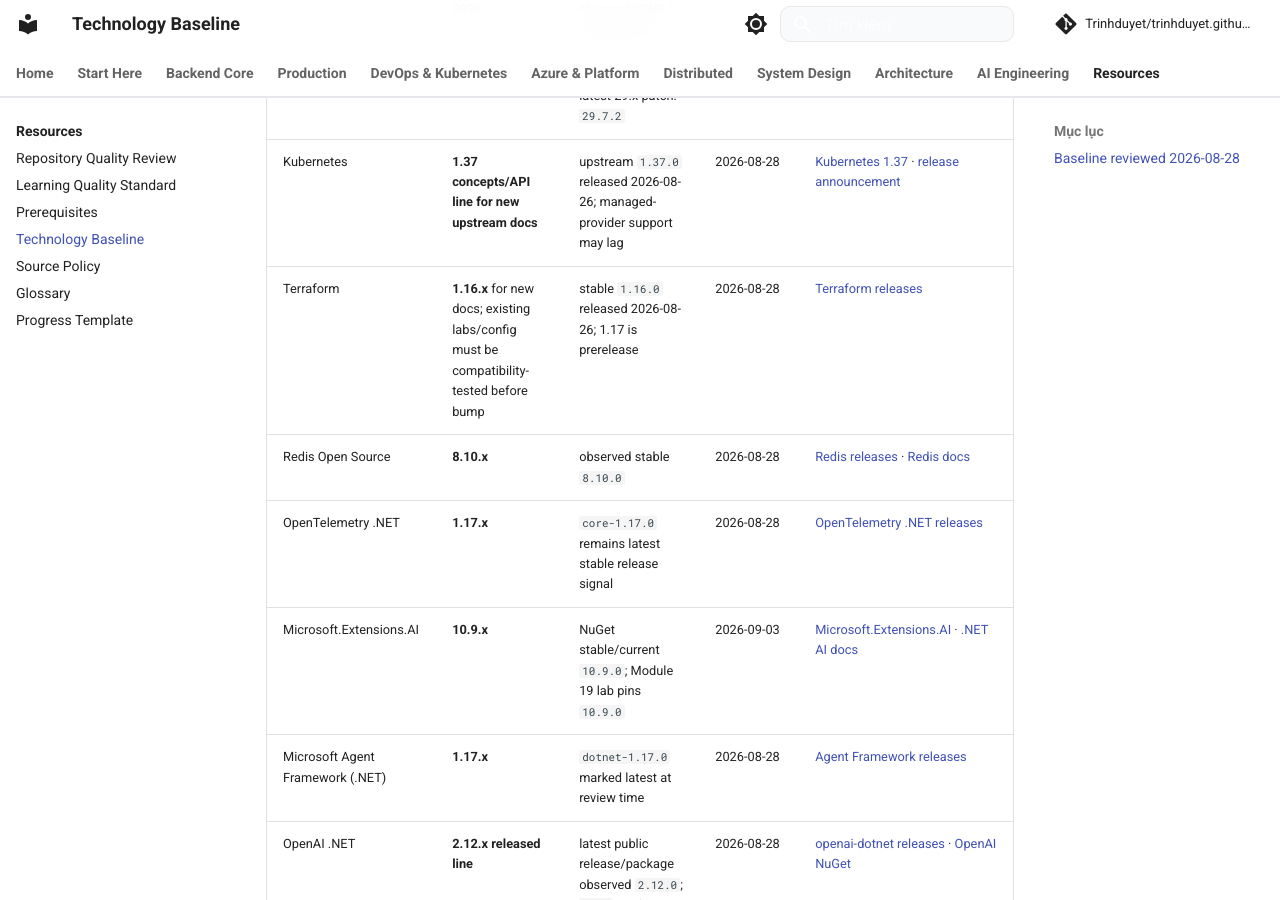
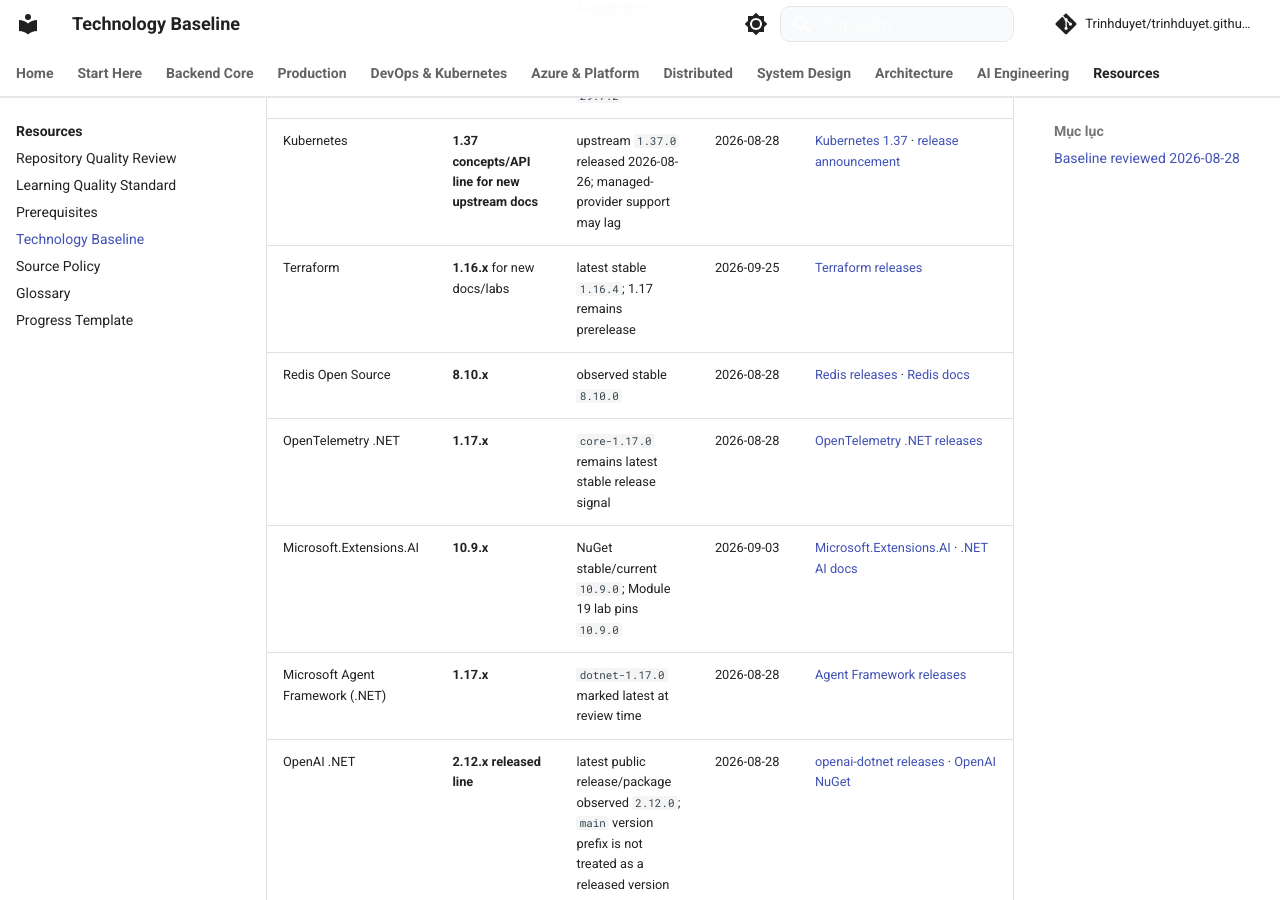
Before and after one commit to Trinhduyet/trinhduyet.github.io, an MkDocs documentation site: the page built from docs/00-roadmap/technology-baseline.md, in a window 1280 px wide and 900 px high, scrolled down 847 px. Built offline with MkDocs 1.6.1 and Material for MkDocs 9.7.7, drawn with Linux system fonts in a browser that asks for light colours; comment, search, counter and statistics services are not loaded; some of the changed text lies outside the part shown.

Commit message:
docs(baseline): refresh Terraform and AzureRM versions

````diff
--- a/docs/00-roadmap/technology-baseline.md
+++ b/docs/00-roadmap/technology-baseline.md
@@ -12,7 +12,7 @@
 | SQL Server | **SQL Server 2025** | latest CU listed by Microsoft: **CU8 / August 2026** | 2026-08-28 | [SQL Server latest updates](https://learn.microsoft.com/en-us/troubleshoot/sql/releases/download-and-install-latest-updates) |
 | Docker Engine | **29.x** | documented latest 29.x patch: `29.7.2` | 2026-08-28 | [Docker Engine 29 release notes](https://docs.docker.com/engine/release-notes/29/) |
 | Kubernetes | **1.37 concepts/API line for new upstream docs** | upstream `1.37.0` released 2026-08-26; managed-provider support may lag | 2026-08-28 | [Kubernetes 1.37](https://kubernetes.io/releases/1.37/) · [release announcement](https://kubernetes.io/blog/2026/08/26/kubernetes-v1-37-release/) |
-| Terraform | **1.16.x** for new docs; existing labs/config must be compatibility-tested before bump | stable `1.16.0` released 2026-08-26; 1.17 is prerelease | 2026-08-28 | [Terraform releases](https://github.com/hashicorp/terraform/releases) |
+| Terraform | **1.16.x** for new docs/labs | latest stable `1.16.4`; 1.17 remains prerelease | 2026-09-25 | [Terraform releases](https://github.com/hashicorp/terraform/releases) |\n| AzureRM Terraform Provider | **5.x** | latest stable verified `5.6.0`; 5.x is a major line and 4.x upgrades require review | 2026-09-25 | [AzureRM releases](https://github.com/hashicorp/terraform-provider-azurerm/releases) |
 | Redis Open Source | **8.10.x** | observed stable `8.10.0` | 2026-08-28 | [Redis releases](https://github.com/redis/redis/releases) · [Redis docs](https://redis.io/docs/latest/) |
 | OpenTelemetry .NET | **1.17.x** | `core-1.17.0` remains latest stable release signal | 2026-08-28 | [OpenTelemetry .NET releases](https://github.com/open-telemetry/opentelemetry-dotnet/releases) |
 | Microsoft.Extensions.AI | **10.9.x** | NuGet stable/current `10.9.0`; Module 19 lab pins `10.9.0` | 2026-09-03 | [Microsoft.Extensions.AI](https://www.nuget.org/packages/Microsoft.Extensions.AI) · [.NET AI docs](https://learn.microsoft.com/en-us/dotnet/ai/) |
@@ -144,7 +144,7 @@
 EF Core    10.0.10 → 10.0.11 stable
 SQL 2025   CU7      → CU8 listed by Microsoft
 Kubernetes 1.36.x   → upstream 1.37.0 current
-Terraform  1.15.x   → 1.16.0 stable
+Terraform  1.15.x   → 1.16.4 stable (1.17 prerelease)
 MEAI       10.8.x   → 10.9.0 stable/current
 ```
 
````
